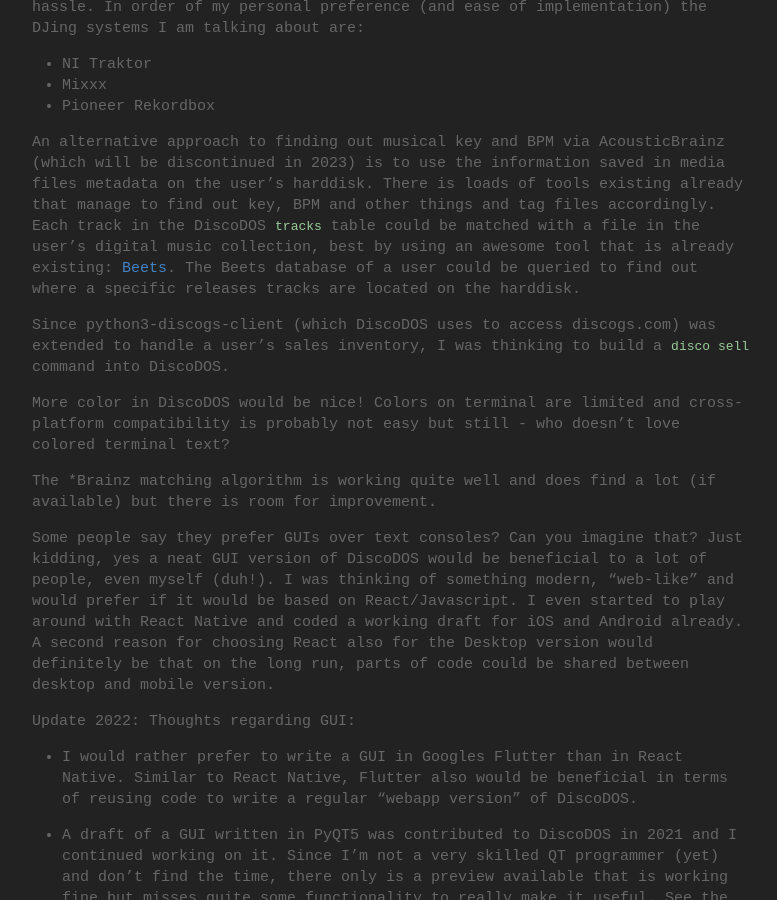
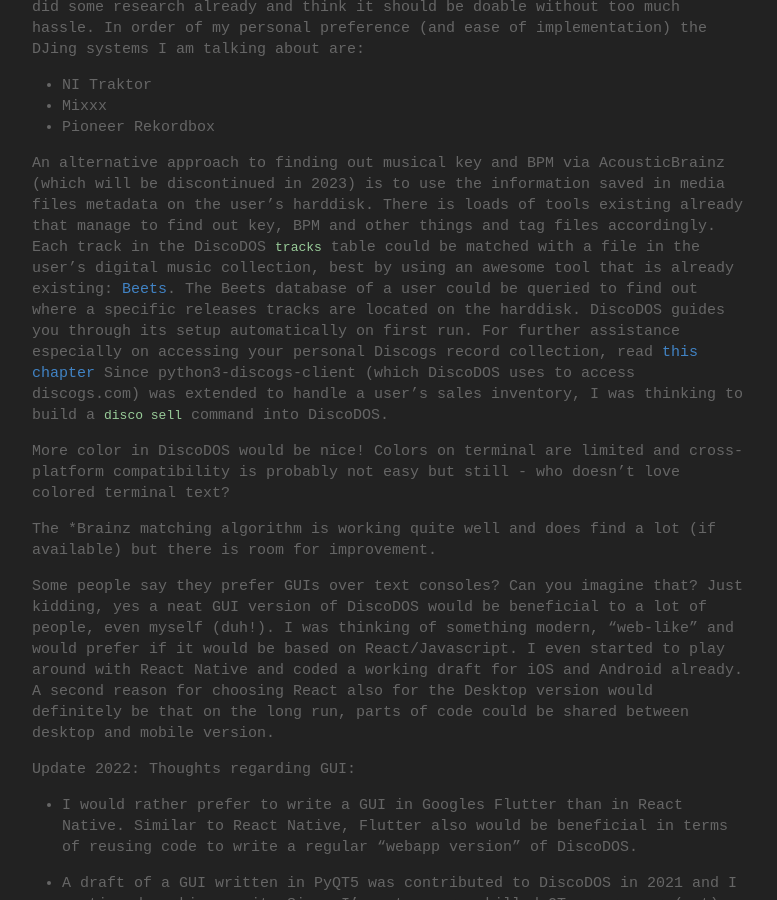
Before and after one commit to JOJ0/discodos, a Jekyll site: the page built from docs/index.md, in a window 1280 px wide and 900 px high, scrolled down 2657 px. Shown: the whole window, without its empty margins (248-1025 px from the left). Built offline with Jekyll 4.4.1, drawn with Linux system fonts in a browser that asks for light colours; some web fonts are replaced; some of the changed text lies outside the part shown.

Commit message:
Add link to dev-version install howto on website

```diff
--- a/docs/index.md
+++ b/docs/index.md
@@ -84,7 +86,9 @@
 existing: [Beets](https://beets.io). The Beets database of a user could be
 queried to find out where a specific releases tracks are located on the
 harddisk.
-
+DiscoDOS guides you through its setup automatically on first run. For further
+assistance especially on accessing your personal Discogs record collection,
+read [this chapter](https://discodos.readthedocs.io/en/latest/INSTALLATION.html#configure-discogs-api-access)
 Since python3-discogs-client (which DiscoDOS uses to access discogs.com) was
 extended to handle a user's sales inventory, I was thinking to build a `disco
 sell` command into DiscoDOS.
```
Also changed, not shown: other parts of docs/index.md (+2 -0 lines).
